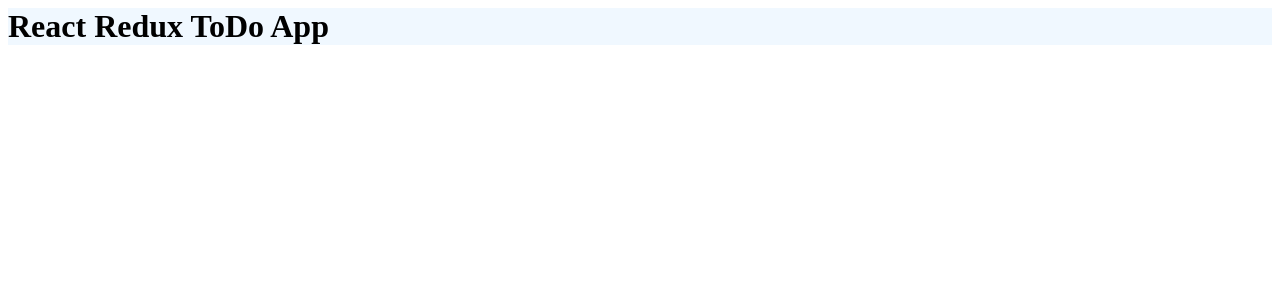
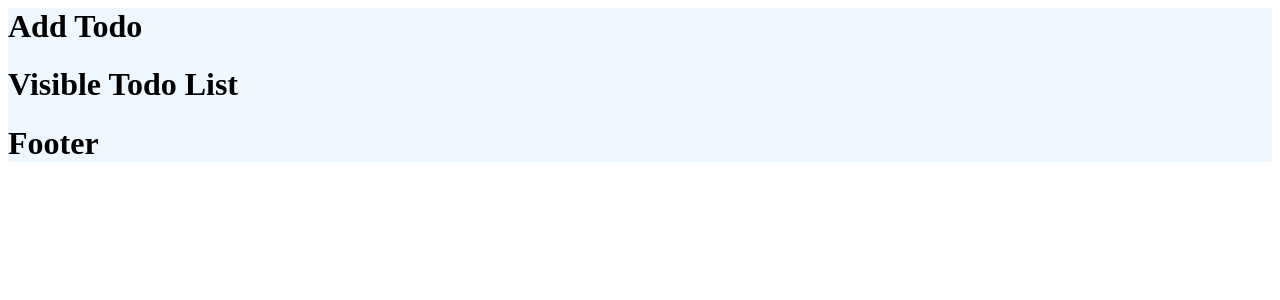
Before and after one commit to singhsonu778/React-Redux-Todo-App, a React app: page / in a window 1280 px wide. Shown: the top 300 px of the page. Built offline with nearby package versions, Linux system fonts and the light colour scheme.

Commit message:
Add Visibility and Footer components

```diff
--- /dev/null
+++ b/src/js/components/AddTodo.js
@@ -0,0 +1,13 @@
+import React, { Component } from 'react';
+
+class AddTodo extends Component {
+   render() {
+      return (
+         <div>
+         	<h1>Add Todo</h1>
+         </div>
+      );
+   }
+}
+
+export default AddTodo;
--- /dev/null
+++ b/src/js/components/App.js
@@ -0,0 +1,18 @@
+import React, { Component } from 'react';
+import AddTodo from './AddTodo';
+import VisibleTodoList from './VisibleTodoList';
+import Footer from './Footer';
+
+class App extends Component {
+   render() {
+      return (
+         <div>
+	         <AddTodo/>
+	         <VisibleTodoList/>
+	         <Footer/>
+         </div>
+      );
+   }
+}
+
+export default App;
--- a/src/js/components/TodoApp.js
+++ b/src/js/components/Footer.js
@@ -1,13 +1,13 @@
 import React, { Component } from 'react';
 
-class TodoApp extends Component {
+class Footer extends Component {
    render() {
       return (
          <div>
-         	<h1>React Redux ToDo App</h1>
+         	<h1>Footer</h1>
          </div>
       );
    }
 }
 
-export default TodoApp;
+export default Footer;
--- /dev/null
+++ b/src/js/components/VisibleTodoList.js
@@ -0,0 +1,13 @@
+import React, { Component } from 'react';
+
+class VisibleTodoList extends Component {
+   render() {
+      return (
+         <div>
+         	<h1>Visible Todo List</h1>
+         </div>
+      );
+   }
+}
+
+export default VisibleTodoList;
--- a/src/js/index.js
+++ b/src/js/index.js
@@ -4,13 +4,13 @@ import { createStore } from 'redux';
 import { Provider } from 'react-redux';
 import '../scss/index.scss';
 import reducers from './reducers';
-import TodoApp from './components/TodoApp.js';
+import App from './components/App';
 
 const store = createStore(reducers);
 
 ReactDOM.render(
 	<Provider store={store}>
-		<TodoApp/>
+		<App/>
 	</Provider>,
 	document.getElementById('root')
 );
--- a/src/js/reducers/index.js
+++ b/src/js/reducers/index.js
@@ -1,6 +1,6 @@
 import { combineReducers } from 'redux';
-import todos from './todos.js';
-import visibilityFilter from './visibilityFilter.js';
+import todos from './todos';
+import visibilityFilter from './visibilityFilter';
 
 const reducers = combineReducers({ todos, visibilityFilter });
 
--- a/src/js/reducers/todos.js
+++ b/src/js/reducers/todos.js
@@ -1,4 +1,4 @@
-import todo from './todo.js';
+import todo from './todo';
 
 const todos = (state = [], action) => {
    switch (action.type) {
```
